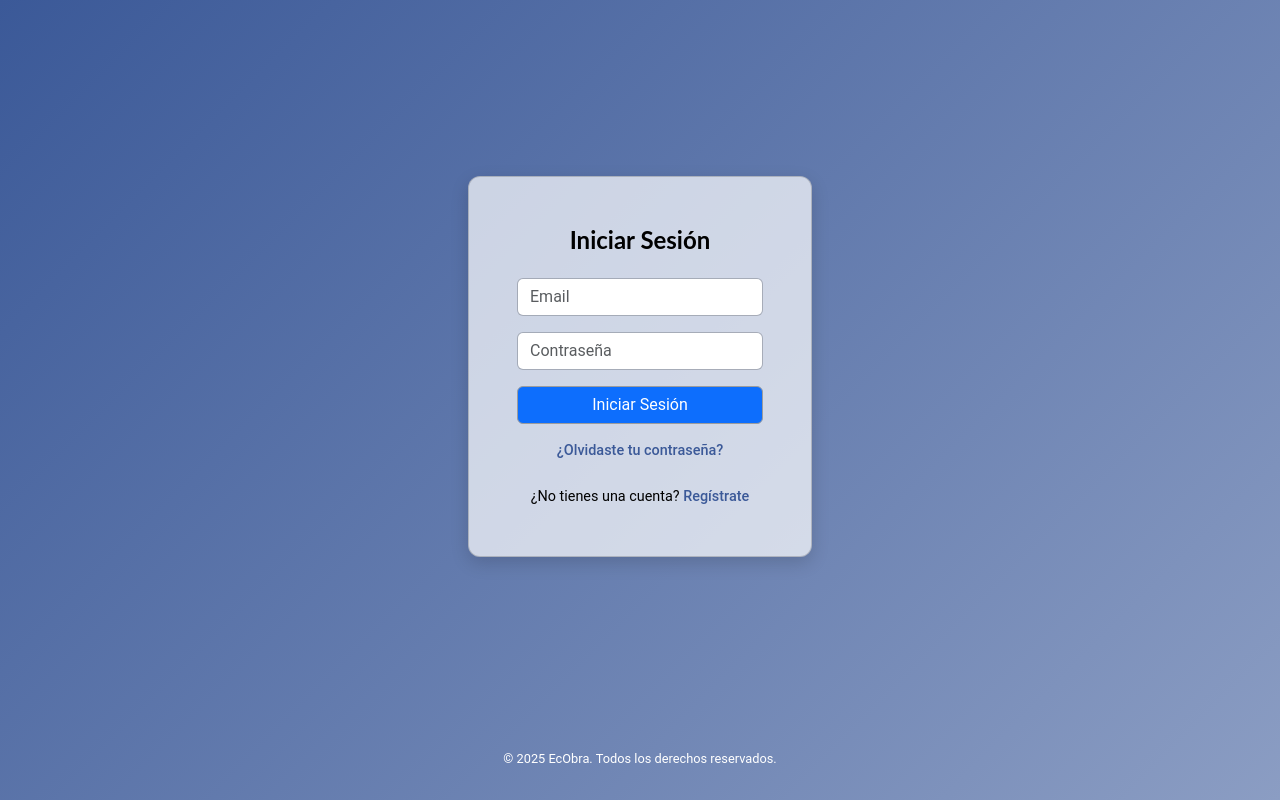
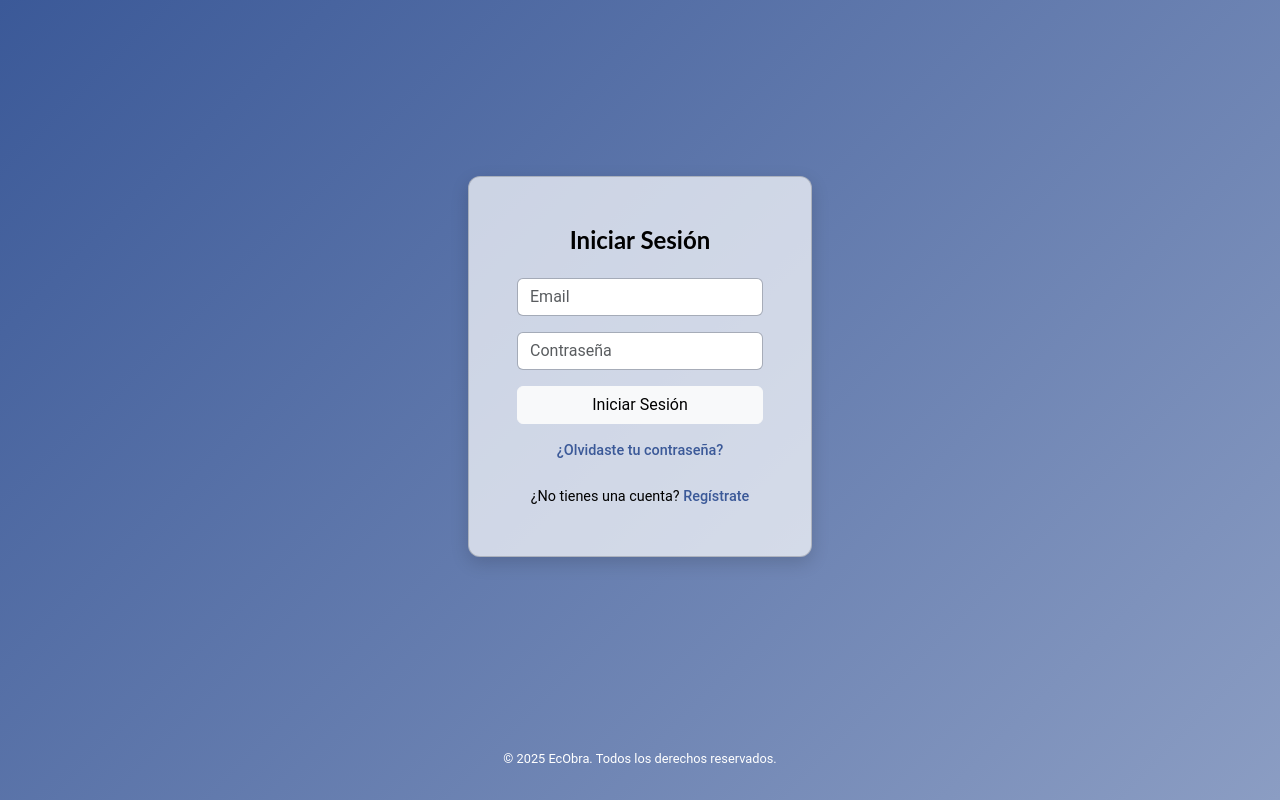
Before and after one commit to JuanPerezC893/2221, a React (Vite) app in the folder frontend/: page / in a window 1280 px wide. Built offline with nearby package versions, Linux system fonts and the light colour scheme; no server answers.

Commit message:
Update Auth.css

```diff
--- a/frontend/src/assets/Auth.css
+++ b/frontend/src/assets/Auth.css
@@ -84,10 +84,10 @@
   text-decoration: underline;
 }
 
-.login-card-facebook .btn-light {
-  background-color: #0d6efd !important;
-  color: #fff !important;
-  border-color: #9c9c9c !important;
+.login-card-facebook .btn-primary {
+  width: 100%;
+  border-radius: 6px;
+  font-weight: bold;
 }
 /* Footer */
 .auth-footer {
```
